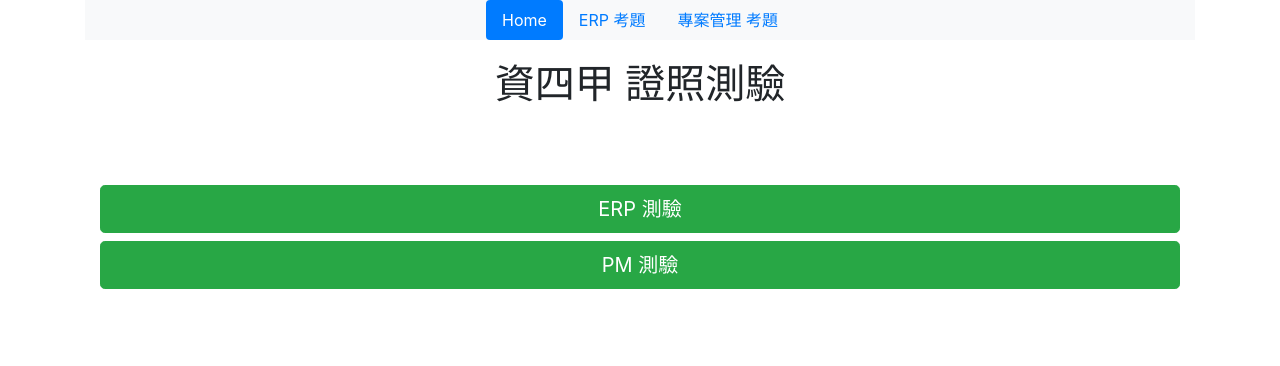
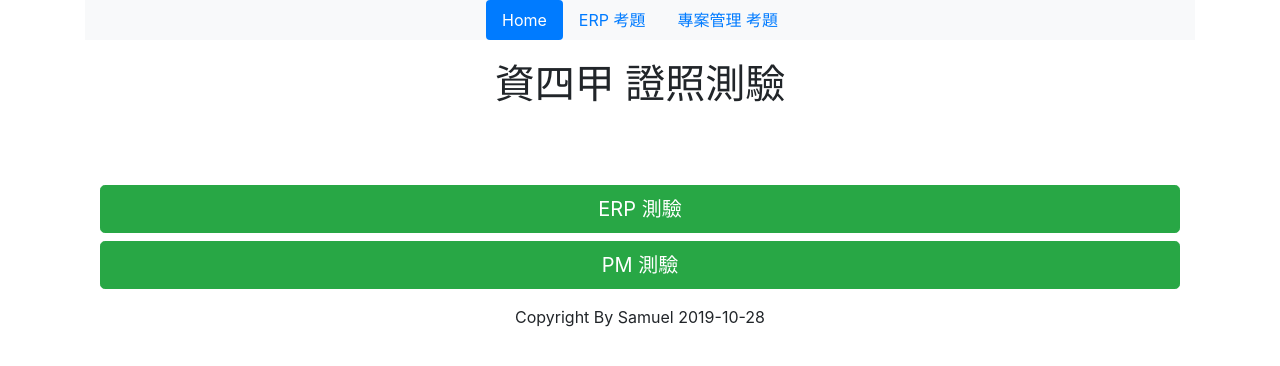
Before and after one commit to samuel2749/license_test, a Vue app: page / in a window 1280 px wide. Shown: the top 366 px of the page. Built offline with nearby package versions, Linux system fonts and the light colour scheme.

Commit message:
移除log

```diff
--- a/src/App.vue
+++ b/src/App.vue
@@ -8,6 +8,8 @@
       li.nav-item
         router-link.nav-link(to="./pm" :class="{active: $route.name === 'pm'}") 專案管理 考題
     router-view
+    .row
+      .col-12.p-3.text-center Copyright By Samuel 2019-10-28
 </template>
 <script>
 export default {
@@ -17,7 +19,6 @@ export default {
 		}
 	},
 	mounted () {
-		console.log(this.$route)
 	}
 }
 </script>
--- a/src/components/practice/Index.vue
+++ b/src/components/practice/Index.vue
@@ -93,10 +93,8 @@ export default {
 			this.nowQuestion = { ...this.testLists.shift() }
 			this.qNum += 1
 			this.type = 'question'
-			console.log(this.nowQuestion)
 		},
 		checkAnswer () {
-			console.log(this.answers)
 			if (this.isRadio) {
 				if (this.answers === this.nowQuestion.answer[0]) {
 					this.correctCount += 1
--- a/src/views/erp/Index.vue
+++ b/src/views/erp/Index.vue
@@ -37,8 +37,6 @@ export default {
 	mounted () {
 		axio.get('/json/erp.json').then(response => {
 			this.erpData = [...response.data[0]]
-		}).catch(error => {
-			console.log(error)
 		})
 	},
 	methods: {
--- a/src/views/pm/Index.vue
+++ b/src/views/pm/Index.vue
@@ -30,8 +30,6 @@ export default {
 	mounted () {
 		axio.get('/json/pm.json').then(response => {
 			this.pmData = [...response.data]
-		}).catch(error => {
-			console.log(error)
 		})
 	},
 	methods: {
```
